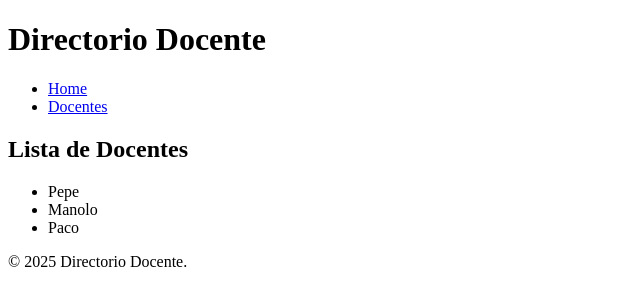
After one commit to colochampre/django, a Django app: page /gestion_docentes/ in a window 1280 px wide. The commit adds this page. Shown: the top 306 px of the page, without its empty margins (0-640 px from the left). Run offline with Django 5.2, Linux system fonts and the light colour scheme.

Commit message:
lista docentes

```diff
--- a/directorio_docente/directorio_docente/urls.py
+++ b/directorio_docente/directorio_docente/urls.py
@@ -21,6 +21,6 @@ from .views import home
 urlpatterns = [
     path('admin/', admin.site.urls),
     path('', home, name="home"),
-    #path('gestion_docentes/', include(('gestion_docentes.urls', 'gestion_docentes'), namespace='gestion_docentes')),
+    path('gestion_docentes/', include(('gestion_docentes.urls', 'gestion_docentes'), namespace='gestion_docentes')),
     #path('gestion_materias/', include(('gestion_materias.urls', 'gestion_materias'), namespace='gestion_materias')),
 ]
--- a/directorio_docente/gestion_docentes/urls.py
+++ b/directorio_docente/gestion_docentes/urls.py
@@ -0,0 +1,6 @@
+from django.urls import path
+from .views import lista_docentes
+
+urlpatterns = [
+    path('', lista_docentes, name='lista'),
+]
--- a/directorio_docente/gestion_docentes/views.py
+++ b/directorio_docente/gestion_docentes/views.py
@@ -1,3 +1,4 @@
 from django.shortcuts import render
 
-# Create your views here.
+def lista_docentes(request):
+    return render(request, 'gestion_docentes/lista.html')
--- a/directorio_docente/templates/base.html
+++ b/directorio_docente/templates/base.html
@@ -12,6 +12,7 @@
     <nav>
         <ul>
             <li><a href="{% url 'home' %}">Home</a></li>
+            <li><a href="{% url 'gestion_docentes:lista' %}">Docentes</a></li>
         </ul>
     </nav>
     <main>
--- /dev/null
+++ b/directorio_docente/templates/gestion_docentes/lista.html
@@ -0,0 +1,12 @@
+{% extends "base.html" %}
+
+{% block title %}Lista de Docentes{% endblock %}
+
+{% block content %}
+    <h2>Lista de Docentes</h2>
+    <ul>
+        <li>Pepe</li>
+        <li>Manolo</li>
+        <li>Paco</li>
+    </ul>
+{% endblock %}
```
Also changed, not shown: directorio_docente/templates/docentes/lista.html (deleted).
